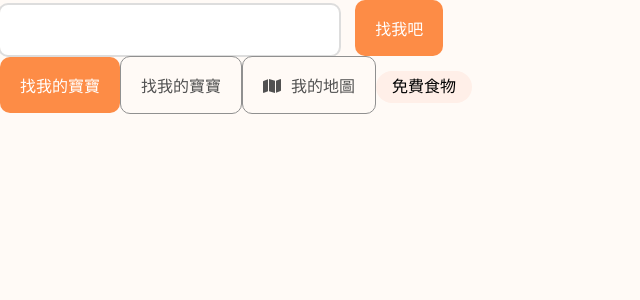
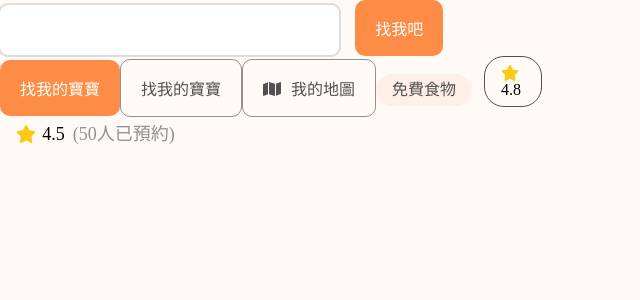
Before and after one commit to Zoe0426/MFEE36_01-react-final, a Next.js app: page /restaurant in a window 1280 px wide. Shown: the top 300 px of the page, without its empty margins (0-640 px from the left). Built offline with nearby package versions, Linux system fonts and the light colour scheme.

Commit message:
rate_star

```diff
--- a/components/ui/hashtag/HashTag.module.css
+++ b/components/ui/hashtag/HashTag.module.css
@@ -4,4 +4,5 @@
     border-radius: 20px;
     margin-right: 12px;
     display: inline-block;
+    color: var(--dark-gray);
 }
--- /dev/null
+++ b/components/ui/rateStar/RateStar.js
@@ -0,0 +1,17 @@
+import React from 'react'
+import Styles from './RateStar.module.css'
+import { FontAwesomeIcon } from '@fortawesome/react-fontawesome'
+import { faStar } from '@fortawesome/free-solid-svg-icons'
+import { text } from '@fortawesome/fontawesome-svg-core'
+
+export default function RateStar({ score = '', text = '' }) {
+  return (
+    <>
+      <p className={Styles.rating}>
+        <FontAwesomeIcon icon={faStar} className={Styles.icon} />
+        <p className={Styles.rate_score}>{score}</p>
+        <p className={Styles.rate_text}>{text}</p>
+      </p>
+    </>
+  )
+}
--- /dev/null
+++ b/components/ui/rateStar/RateStar.module.css
@@ -0,0 +1,17 @@
+.rating {
+    padding: var(--p8) var(--p16);
+    font-size: var(--h6fs18);
+    display: flex;
+}
+
+.icon{
+    margin-right: 6px;
+    color: var(--starYellow);
+    font-size: var(--h6fs18);
+}
+.rate_score{
+    margin-right:8px ;
+}
+.rate_text{
+    color: var(--gray);
+}
--- /dev/null
+++ b/components/ui/rateStar/RateStarPill.js
@@ -0,0 +1,15 @@
+import React from 'react'
+import Styles from './RateStarPill.module.css'
+import { FontAwesomeIcon } from '@fortawesome/react-fontawesome'
+import { faStar } from '@fortawesome/free-solid-svg-icons'
+
+export default function RateStarPill({ score = '' }) {
+  return (
+    <>
+      <p className={Styles.rating}>
+        <FontAwesomeIcon icon={faStar} className={Styles.icon} />
+        <p className={Styles.rate_score}>{score}</p>
+      </p>
+    </>
+  )
+}
--- /dev/null
+++ b/components/ui/rateStar/RateStarPill.module.css
@@ -0,0 +1,13 @@
+.rating {
+    border: 1px solid var(--dark-gray);
+    padding: var(--p8) var(--p16);
+    border-radius: var(--br20);
+    font-size: var(--pfs16);
+    display: inline-block;
+}
+
+.icon{
+    margin-right: 6px;
+    color: var(--starYellow);
+    font-size: var(--pfs16);
+}
--- a/pages/restaurant/index.js
+++ b/pages/restaurant/index.js
@@ -5,6 +5,8 @@ import SecondaryBtn from '@/components/ui/buttons/SecondaryBtn'
 import IconBtn from '@/components/ui/buttons/IconBtn'
 import { faMap } from '@fortawesome/free-solid-svg-icons'
 import HashTag from '@/components/ui/hashtag/HashTag'
+import RateStarPill from '@/components/ui/rateStar/RateStarPill'
+import RateStar from '@/components/ui/rateStar/RateStar'
 
 export default function Restindex() {
   return (
@@ -14,6 +16,8 @@ export default function Restindex() {
       <SecondaryBtn text="找我的寶寶" />
       <IconBtn icon={faMap} text="我的地圖" />
       <HashTag text="免費食物" />
+      <RateStarPill score="4.8" />
+      <RateStar score="4.5" text="(50人已預約)" />
     </>
   )
 }
--- a/styles/styleguide.css
+++ b/styles/styleguide.css
@@ -13,6 +13,7 @@
     --dark-gray: #515151;
     --green: #A1D429;
     --heartRed:#EC5353;
+    --starYellow:#FCC917;
     /* font-size */
     --h1fs36:2.25rem;
     --h2fs32:2rem;
```
Also changed, not shown: components/ui/cards/rest_card.js (added).
